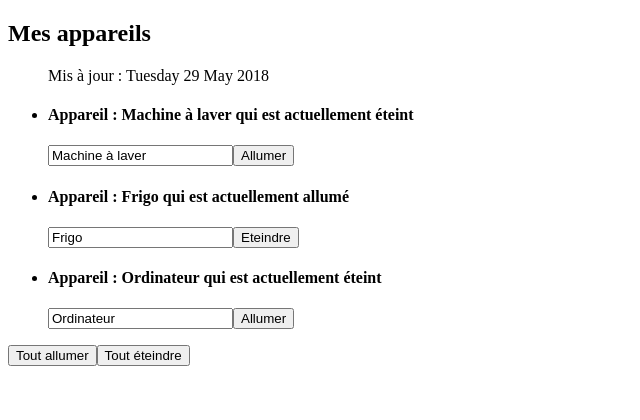
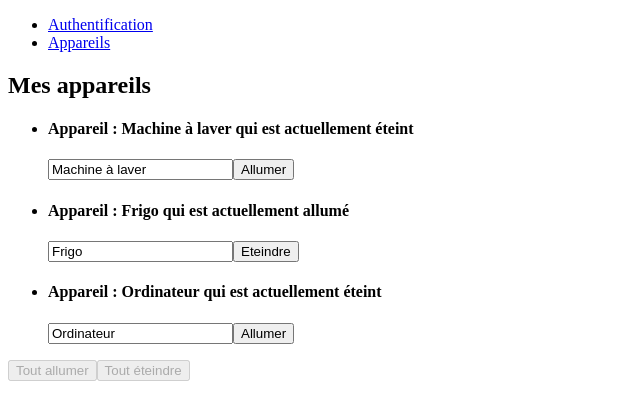
Before and after one commit to Deathworld/first-angular-project, an Angular app: page / in a window 1280 px wide. Shown: the top 420 px of the page, without its empty margins (0-640 px from the left). Built offline with nearby package versions, Linux system fonts and the light colour scheme.

Commit message:
Organized code for rooting

```diff
--- a/src/app/app.component.html
+++ b/src/app/app.component.html
@@ -1,40 +1,18 @@
+<nav class="navbar navbar-default">
+  <div class="container-fluid">
+    <div class="navbar-collapse">
+      <ul class="nav navbar-nav">
+        <li><a href="#">Authentification</a></li>
+        <li class="active"><a href="#">Appareils</a></li>
+      </ul>
+    </div>
+  </div>
+</nav>
+
 <div class="container">
   <div class="row">
     <div class="col-xs-12">
-      <h2>Mes appareils</h2>
-      <ul class="list-group">
-
-
-        <!-- Prend une donnée, en l'occurence lastUpdate provenant des composants et affiche la date formatée -->
-        <p>Mis à jour : {{lastUpdate | date: 'EEEE d MMMM y'}}</p>
-
-
-
-        <!-- Prend tous les appareils de l'Array "appareils" et les affiche -->
-        <app-appareil *ngFor="let appareil of appareils; let i = index"
-                      [appareilName]="appareil.name"
-                      [statut]="appareil.status"
-                      [index]="i"
-                  ></app-appareil>
-
-
-        <!-- Affiche les composants un à un -->
-
-        <!--        <app-appareil [appareilName]="appareilOne" [statut]="'éteinte'"></app-appareil>
-                <app-appareil [appareilName]="appareilTwo" [statut]="'allumée'"></app-appareil>
-                <app-appareil [appareilName]="appareilThree" [statut]="'dans Espace'"></app-appareil>-->
-
-      </ul>
-
-      <!-- Bouton qui active la fonction onEnable -->
-      <button class="btn btn-success"
-              [disabled]="!isAuth"
-              (click)="onEnable()">Tout allumer</button>
-
-      <!-- Bouton qui active la fonction onDisable -->
-      <button class="btn btn-success"
-              [disabled]="!isAuth"
-              (click)="onDisable()">Tout éteindre</button>
+      <app-appareil-view></app-appareil-view>
 
     </div>
   </div>
--- a/src/app/app.component.ts
+++ b/src/app/app.component.ts
@@ -11,42 +11,9 @@
 export class AppComponent implements OnInit {
   title = 'my awesome app';
 
-  appareils: any[];
 
-  isAuth = true;
-  lastUpdate = new Date();
-
-
-
-  // Importe AppareilService
-  constructor(private appareilService : AppareilService){
-    /*  Attend 4 secondes au chargement de la page */
-    /*      setTimeout(
-            () => {
-              this.isAuth = true;
-            }, 4000
-          );*/
-  }
+  constructor(){}
 
   ngOnInit(){
-    this.appareils = this.appareilService.appareils;
-  }
-
-  onEnable(){
-    console.log('On allume tout mon pote !');
-    // On appelle la fonction permettant de tout allumer
-    this.appareilService.switchOnAll();
-  }
-
-  onDisable(){
-    console.log('On éteint tout mon pote !');
-
-    // Popup en haut du navigateur qui demande de confirmer
-    if(confirm('Veuillez confirmer')) {
-      // On appelle la fonction permettant de tout éteindre
-      this.appareilService.switchOffAll();
-    } else{
-      return null;
-    }
   }
 }
--- a/src/app/app.module.ts
+++ b/src/app/app.module.ts
@@ -5,16 +5,27 @@
 import { AppareilComponent } from './appareil/appareil.component';
 import { FormsModule } from '@angular/forms';
 import { AppareilService} from './services/appareil.service';
+import { AuthComponent } from './auth/auth.component';
+import { AppareilViewComponent } from './appareil-view/appareil-view.component';
+import {Router, RouterModule, Routes} from '@angular/router';
 
+const appRoutes: Routes = [
+  { path: 'appareils', component: AppareilViewComponent },
+  { path: 'auth', component: AuthComponent },
+  { path: '', component: AppareilViewComponent }
+];
 
 @NgModule({
   declarations: [
     AppComponent,
-    AppareilComponent
+    AppareilComponent,
+    AuthComponent,
+    AppareilViewComponent
   ],
   imports: [
     BrowserModule,
-    FormsModule
+    FormsModule,
+    RouterModule.forRoot(appRoutes)
   ],
   providers: [
     AppareilService
--- /dev/null
+++ b/src/app/appareil-view/appareil-view.component.html
@@ -0,0 +1,30 @@
+<h2>Mes appareils</h2>
+<ul class="list-group">
+
+
+  <!-- Prend une donnée, en l'occurence lastUpdate provenant des composants et affiche la date formatée -->
+<!--
+  <p>Mis à jour : {{lastUpdate | date: 'EEEE d MMMM y'}}</p>
+-->
+
+
+
+  <!-- Prend tous les appareils de l'Array "appareils" et les affiche -->
+  <app-appareil *ngFor="let appareil of appareils; let i = index"
+                [appareilName]="appareil.name"
+                [statut]="appareil.status"
+                [index]="i"
+  ></app-appareil>
+
+
+</ul>
+
+<!-- Bouton qui active la fonction onEnable -->
+<button class="btn btn-success"
+        [disabled]="!isAuth"
+        (click)="onEnable()">Tout allumer</button>
+
+<!-- Bouton qui active la fonction onDisable -->
+<button class="btn btn-success"
+        [disabled]="!isAuth"
+        (click)="onDisable()">Tout éteindre</button>
--- /dev/null
+++ b/src/app/appareil-view/appareil-view.component.ts
@@ -0,0 +1,48 @@
+import { Component, OnInit } from '@angular/core';
+import {AppareilService} from '../services/appareil.service';
+
+
+@Component({
+  selector: 'app-appareil-view',
+  templateUrl: './appareil-view.component.html',
+  styleUrls: ['./appareil-view.component.css']
+})
+export class AppareilViewComponent implements OnInit {
+
+  appareils: any[];
+
+
+
+
+  constructor(private appareilService : AppareilService){
+    /*  Attend 4 secondes au chargement de la page */
+    /*      setTimeout(
+            () => {
+              this.isAuth = true;
+            }, 4000
+          );*/
+  }
+
+  ngOnInit(){
+    this.appareils = this.appareilService.appareils;
+  }
+
+
+  onEnable(){
+    console.log('On allume tout mon pote !');
+    // On appelle la fonction permettant de tout allumer
+    this.appareilService.switchOnAll();
+  }
+
+  onDisable(){
+    console.log('On éteint tout mon pote !');
+
+    // Popup en haut du navigateur qui demande de confirmer
+    if(confirm('Veuillez confirmer')) {
+      // On appelle la fonction permettant de tout éteindre
+      this.appareilService.switchOffAll();
+    } else{
+      return null;
+    }
+  }
+}
--- /dev/null
+++ b/src/app/auth/auth.component.html
@@ -0,0 +1,7 @@
+<div class="container">
+  <div class="row">
+    <div class="col-xs-12">
+      <router-outlet></router-outlet>
+    </div>
+  </div>
+</div>
--- /dev/null
+++ b/src/app/auth/auth.component.ts
@@ -0,0 +1,15 @@
+import { Component, OnInit } from '@angular/core';
+
+@Component({
+  selector: 'app-auth',
+  templateUrl: './auth.component.html',
+  styleUrls: ['./auth.component.css']
+})
+export class AuthComponent implements OnInit {
+
+  constructor() { }
+
+  ngOnInit() {
+  }
+
+}
```
Also changed, not shown: src/app/appareil-view/appareil-view.component.css (added), src/app/auth/auth.component.css (added).
